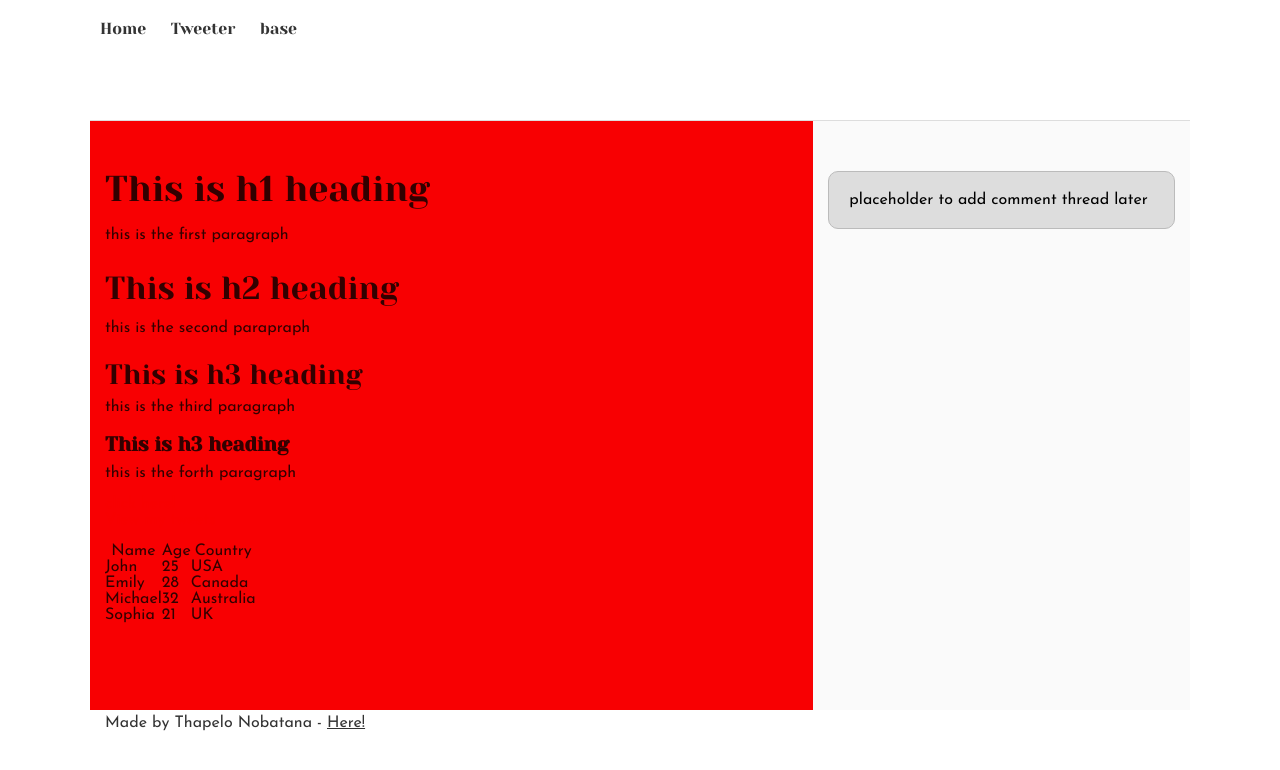
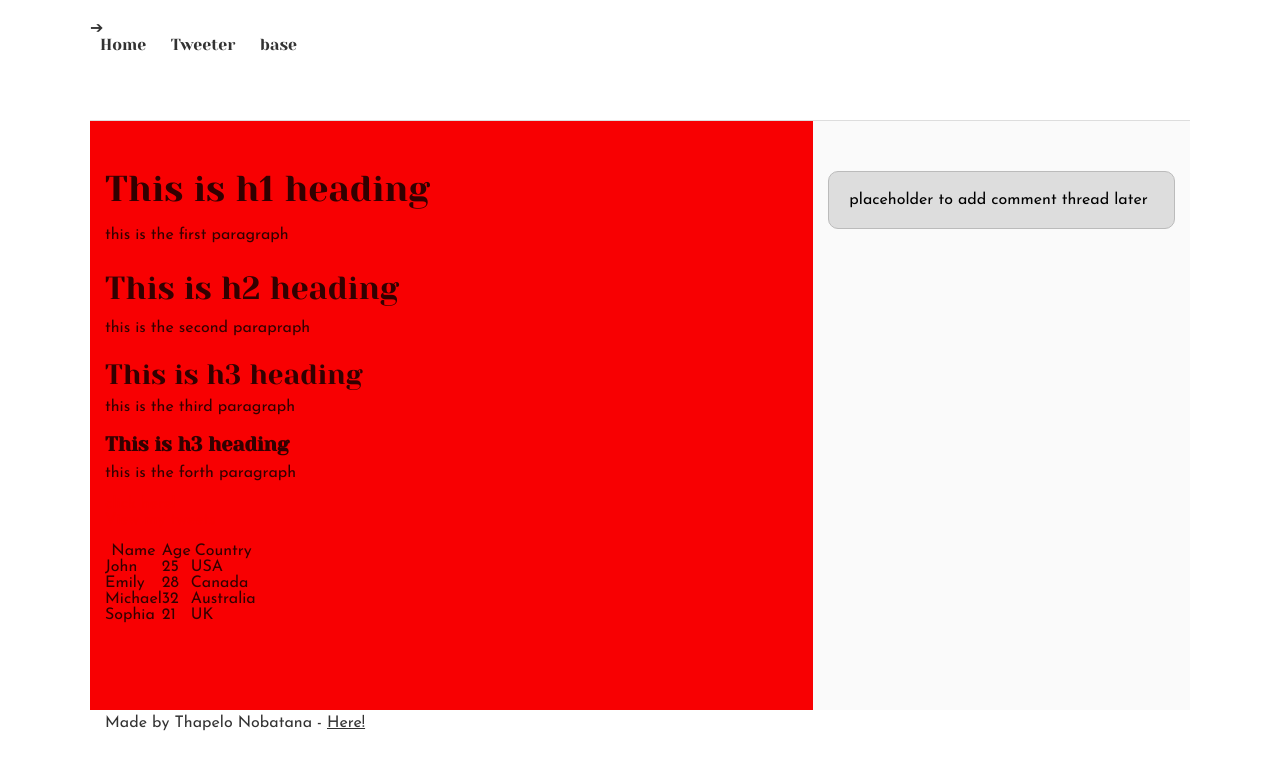
Before and after one commit to Thapelo-Nobatana/alx_html_css, a plain HTML site: page css_basic/index.html in a window 1280 px wide. Drawn offline with Linux system fonts and the light colour scheme.

Commit message:
feat: customize styles and add logo to header

```diff
--- a/css_basic/index.html
+++ b/css_basic/index.html
@@ -10,11 +10,14 @@
 </head>
 <body class="works_on_smartphone">
     <header>
-        <ul>
-            <li><a href="index.html">Home</a></li>
-            <li><a href="tweets.html">Tweeter</a></li>
-            <li><a href="base_index.html">base</a></li>
-        </ul>
+        <nav>
+            <div class="log">➔</div>
+            <ul>
+                <li><a href="index.html">Home</a></li>
+                <li><a href="tweets.html">Tweeter</a></li>
+                <li><a href="base_index.html">base</a></li>
+            </ul>
+        </nav>
     </header>
     <main>
         <article>
```
